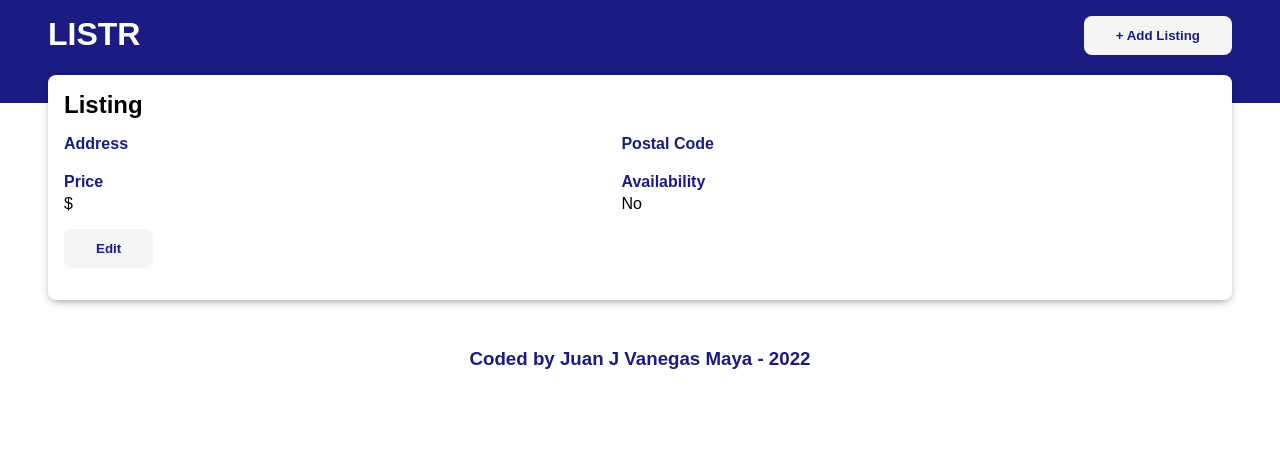
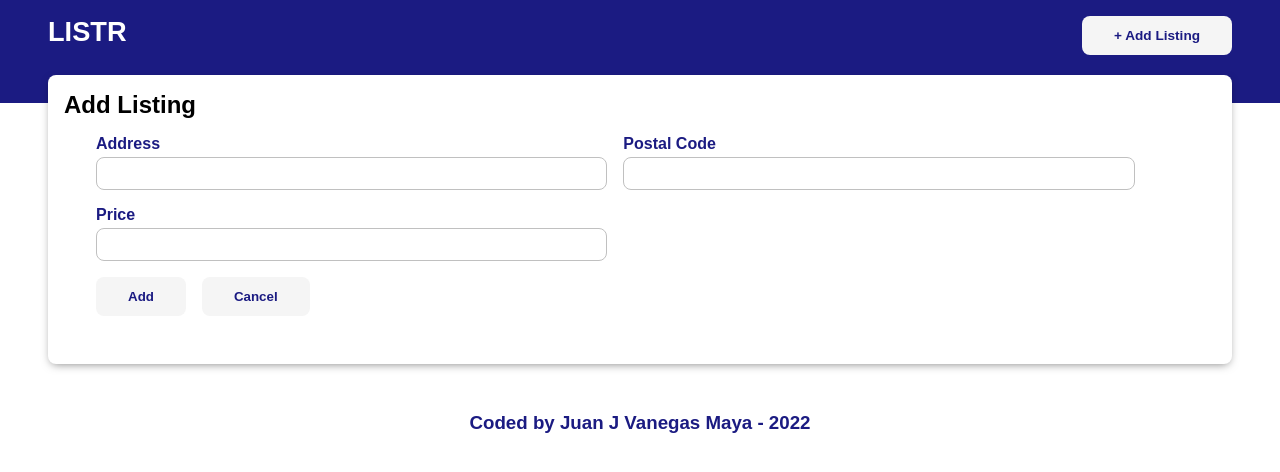
Before and after one commit to JuanVMaya/listings, a React (Create React App) app: page /listings/add in a window 1280 px wide. Shown: the top 472 px of the page. Built offline with nearby package versions, Linux system fonts and the light colour scheme; no server answers; the HTML template or start-up script is replaced by a standard one.

Commit message:
Add add listing form. Connect to post listing endpoint

```diff
--- a/src/App.js
+++ b/src/App.js
@@ -2,6 +2,7 @@ import { BrowserRouter, Switch, Route } from "react-router-dom";
 import PageHeader from "./components/PageHeader";
 import ListingsPage from "./pages/ListingsPage";
 import ListingEdit from "./pages/ListingEdit";
+import ListingAdd from "./pages/ListingAdd";
 import Listing from "./pages/Listing";
 import "./App.scss";
 
@@ -13,6 +14,7 @@ function App() {
         <Switch>
           <Route path="/" exact component={ListingsPage} />
           <Route path="/listings" exact component={ListingsPage} />
+          <Route path="/listings/add" exact component={ListingAdd} />
           <Route path="/listings/:id" exact component={Listing} />
           <Route path="/listings/:id/edit" component={ListingEdit} />
         </Switch>
--- a/src/components/PageHeader.js
+++ b/src/components/PageHeader.js
@@ -1,10 +1,15 @@
+import {Link} from 'react-router-dom';
 import "./PageHeader.scss";
 
 const PageHeader = () => {
   return (
     <header className="header">
-      <h1 className="header__logo">LISTR</h1>
-      <button className="button">+ Add Listing</button>
+      <a href="/">
+        <h1 className="header__logo">LISTR</h1>
+      </a>
+      <Link to="/listings/add" className="button">
+     + Add Listing
+      </Link>
     </header>
   );
 };
--- /dev/null
+++ b/src/pages/ListingAdd.js
@@ -0,0 +1,100 @@
+import { useState } from "react";
+import { Link, useHistory } from "react-router-dom";
+import axios from "axios";
+import "./ListingAdd.scss";
+
+const API_URL = "http://localhost:8080/listings/";
+
+const ListingAdd = () => {
+  const [address, setAddress] = useState("");
+  const [postalCode, setPostalCode] = useState("");
+  const [price, setPrice] = useState("");
+  const [addedConfirmation, setAddedConfirmation] = useState(false);
+
+  const history = useHistory();
+
+  const handleAddressChange = (event) => {
+    // Validation to be added here
+    setAddress(event.target.value);
+  };
+
+  const handlePostalCodeChange = (event) => {
+    // Validation for only accepting valid postal code formatting would be here
+    setPostalCode(event.target.value);
+  };
+
+  const handlePriceChange = (event) => {
+    // Validation for only accepting valid number for price would be here
+    setPrice(event.target.value);
+  };
+
+  const handleAddFormSubmit = async (event) => {
+    event.preventDefault();
+    const submittedData = {
+      address: address,
+      //There should be validation making sure this is a valid number in the handlePriceChange function
+      price: Number(price),
+      postalCode: postalCode,
+    };
+    const res = await axios.post(API_URL, submittedData);
+    console.log(res.data);
+    setAddedConfirmation(true);
+    setTimeout(() => {
+      history.push("/listings");
+    }, 3000);
+  };
+
+  return (
+    <section>
+      <h1>Add Listing</h1>
+      <form className="add-form" onSubmit={handleAddFormSubmit}>
+        <div className="input-actions">
+          <label className="input-actions__label">
+            Address
+            <input
+              className="input-actions__input"
+              type="text"
+              value={address}
+              onChange={handleAddressChange}
+            />
+          </label>
+          <label className="input-actions__label">
+            Postal Code
+            <input
+              className="input-actions__input"
+              type="text"
+              value={postalCode}
+              onChange={handlePostalCodeChange}
+            />
+          </label>
+          <label className="input-actions__label">
+            Price
+            <input
+              className="input-actions__input"
+              type="text"
+              value={price}
+              onChange={handlePriceChange}
+            />
+          </label>
+        </div>
+
+        <div className="add-actions">
+          <button
+            className="button"
+            disabled={!address || !price || !postalCode}
+          >
+            Add
+          </button>
+          <Link type="button" to="/">
+            <button className="button">Cancel</button>
+          </Link>
+          {addedConfirmation && (
+            <p>The listing has been added. Redirecting to home...</p>
+          )}
+        </div>
+      </form>
+    </section>
+  );
+};
+
+export default ListingAdd;
--- /dev/null
+++ b/src/pages/ListingAdd.scss
@@ -0,0 +1,46 @@
+@use "../styles/colors";
+
+.add-form {
+  display: flex;
+  padding: 1rem 2rem;
+  flex-direction: column;
+}
+
+.input-actions {
+  display: flex;
+  flex-wrap: wrap;
+  gap: 1rem;
+  &__label {
+    display: flex;
+    width: 47%;
+    flex-direction: column;
+    gap: 0.25rem;
+    color: colors.$primary-dark;
+    font-weight: 600;
+    &--radio {
+      font-weight: 400;
+      width: fit-content;
+      display: flex;
+      gap: 1rem;
+      color: black;
+      padding: 0.25rem;
+      border:solid 1px colors.$secondary-dark;
+        border-radius: 0.25rem;
+    }
+  }
+
+  &__input {
+    padding: 0.5rem;
+    border-radius: 0.5rem;
+    border: solid 1px colors.$secondary-dark;
+    &:focus {
+      border: solid 1px colors.$primary-dark;
+    }
+  }
+}
+
+.add-actions {
+  display: flex;
+  margin: 1rem 0;
+  gap: 1rem;
+}
```
